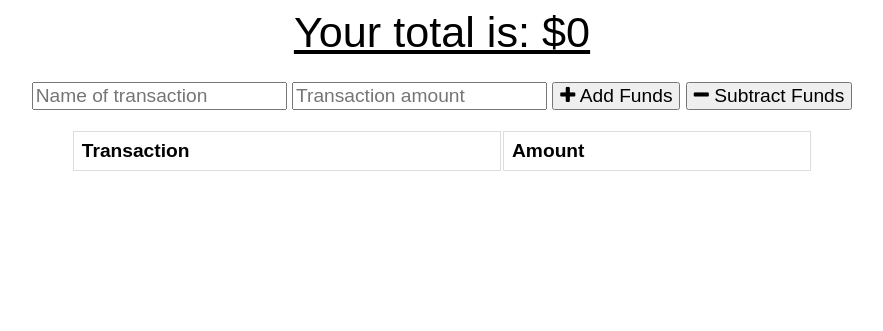
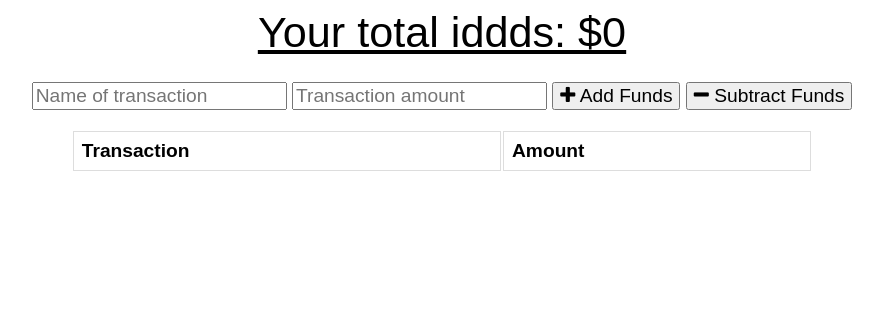
Before and after one commit to carloshernandezr/gobudget, a website: page public/index.html in a window 1280 px wide. Shown: the whole page, without its empty margins (198-1081 px from the left). Drawn offline with nearby package versions, Linux system fonts and the light colour scheme; no server answers.

Commit message:
finish code

```diff
--- a/public/index.html
+++ b/public/index.html
@@ -16,7 +16,7 @@
 <body>
   <div class="wrapper">
     <div class="total">
-      <div class="total">Your total is: $<span id="total">0</span></div>
+      <div class="total">Your total iddds: $<span id="total">0</span></div>
     </div>
 
     <div class="form">
```
Also changed, not shown: public/manifest.webmanifest.
